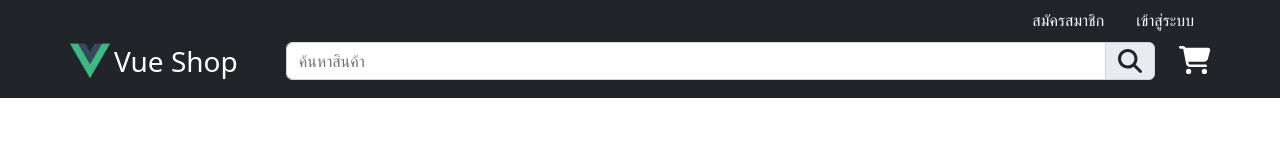
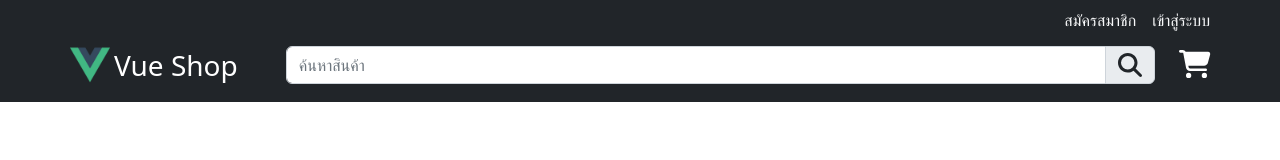
Before and after one commit to piyawatx/vue-shop, a Vue app: page / in a window 1280 px wide. Shown: the top 160 px of the page. Built offline with nearby package versions, Linux system fonts and the light colour scheme.

Commit message:
แก้ navbar

```diff
--- a/src/components/NavBar.vue
+++ b/src/components/NavBar.vue
@@ -1,24 +1,26 @@
 <template>
   <div class="container-fluid bg-dark text-white">
     <div class="container px-0 pb-3">
-      <div class="">
+      <div class="mb-1">
         <ul class="nav justify-content-end">
           <li class="nav-item">
-            <a class="nav-link link-light" href="#">สมัครสมาชิก</a>
+            <a class="nav-link link-light pe-0" href="#">สมัครสมาชิก</a>
           </li>
           <li class="nav-item">
-            <a class="nav-link link-light" href="#">เข้าสู่ระบบ</a>
+            <a class="nav-link link-light pe-0" href="#">เข้าสู่ระบบ</a>
           </li>
         </ul>
       </div>
       <div class="d-flex">
         <div class="d-none d-sm-block me-5">
           <a class="navbar-brand d-flex" href="#">
-          <img src="../assets/logo.png" width="40" class="align-self-center" />
-          <span class="fs-3 ms-1 align-self-center">
-            Vue Shop
-          </span>
-        </a>
+            <img
+              src="../assets/logo.png"
+              width="40"
+              class="align-self-center"
+            />
+            <span class="fs-3 ms-1 align-self-center"> Vue Shop </span>
+          </a>
         </div>
 
         <div class="container-fluid align-self-center p-0 me-4">
```
